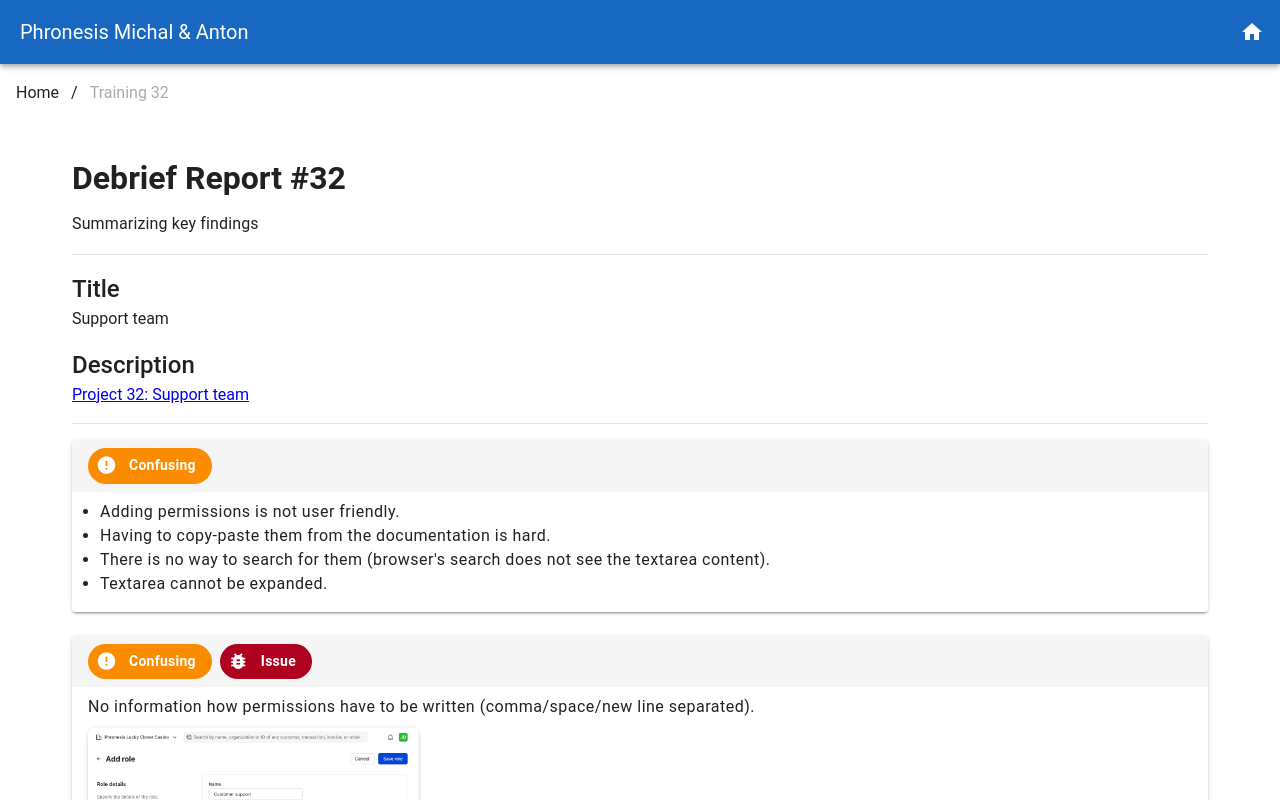
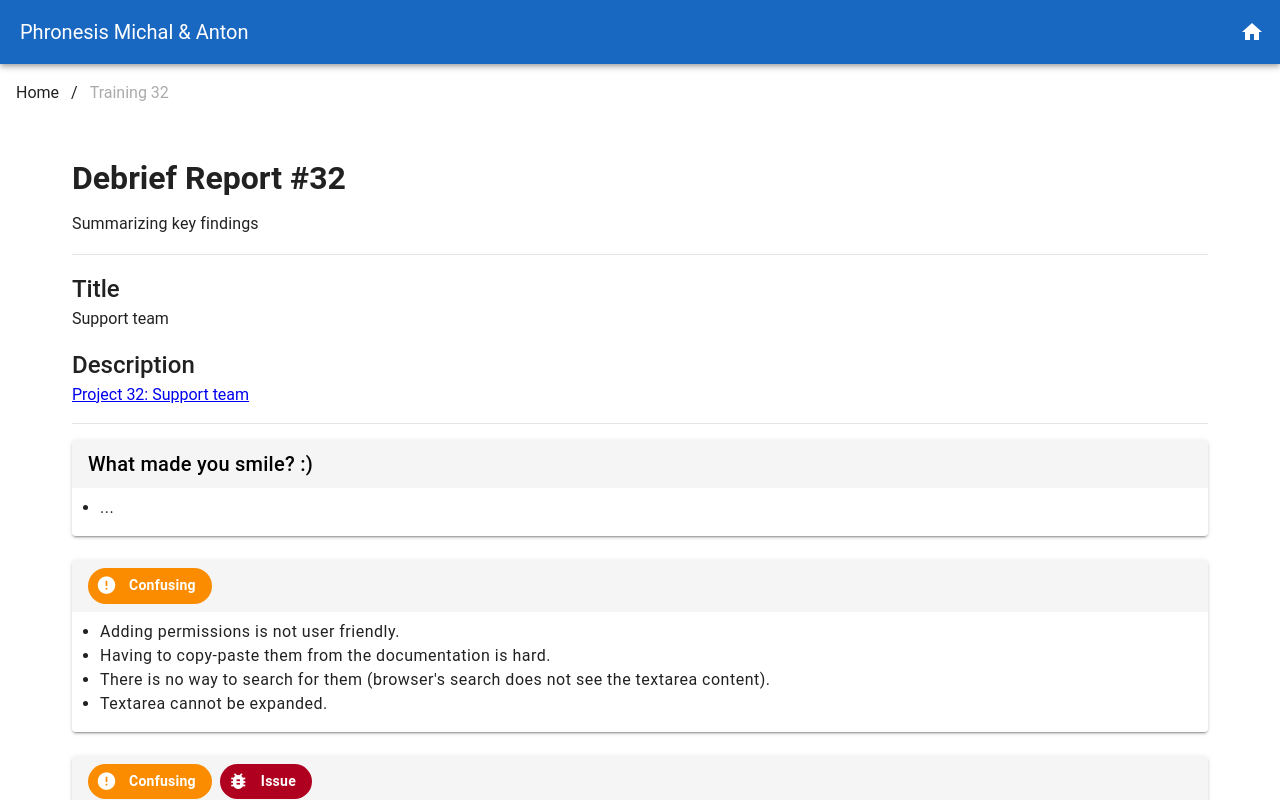
Before and after one commit to michalryngier-rbly/phronesis, a Vue app: page /training-32 in a window 1280 px wide. Shown: the top 800 px of the page. Built offline with nearby package versions, Linux system fonts and the light colour scheme.

Commit message:
feat(phronesis-32): created Phronesis 32

```diff
--- a/src/components/phronesis-card.vue
+++ b/src/components/phronesis-card.vue
@@ -4,6 +4,7 @@ import Pill from "@/components/pill.vue";
 defineProps<{
   confusing?: boolean
   issue?: boolean
+  title?: string
 }>()
 </script>
 
@@ -13,9 +14,11 @@ defineProps<{
     rounded
   >
     <v-card-title
-      v-if="confusing || issue"
+      v-if="confusing || issue || title"
       class="d-flex mb-2 bg-grey-lighten-4"
     >
+      {{ title ?? '' }}
+
       <pill
         v-if="confusing"
         bg-color="warning"
--- a/src/pages/training-32/index.vue
+++ b/src/pages/training-32/index.vue
@@ -29,6 +29,14 @@ import PhronesisCard from "@/components/phronesis-card.vue";
     <v-divider class="mb-4 mt-4" />
 
     <v-row>
+      <v-col cols="12">
+        <phronesis-card title="What made you smile? :)">
+          <ul class="ml-3">
+            <li>...</li>
+          </ul>
+        </phronesis-card>
+      </v-col>
+
       <v-col cols="12">
         <phronesis-card
           confusing
```
